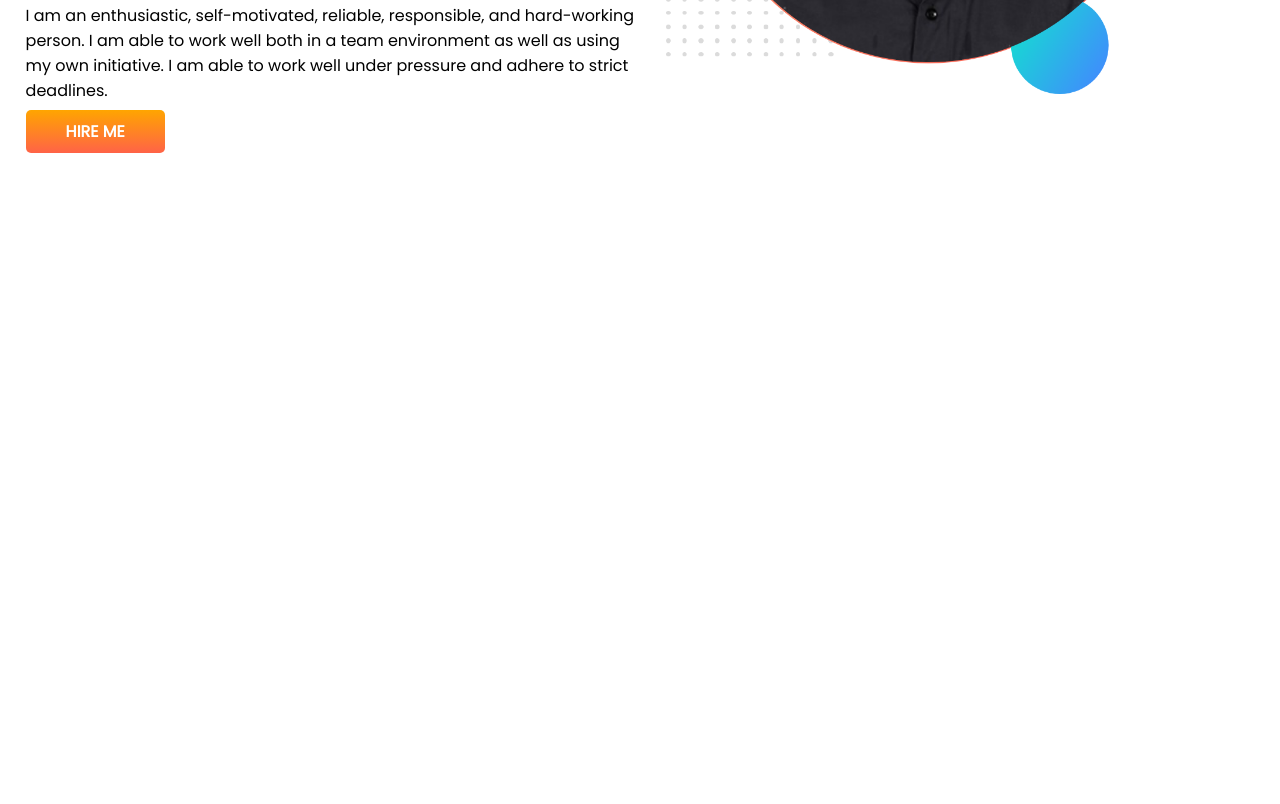
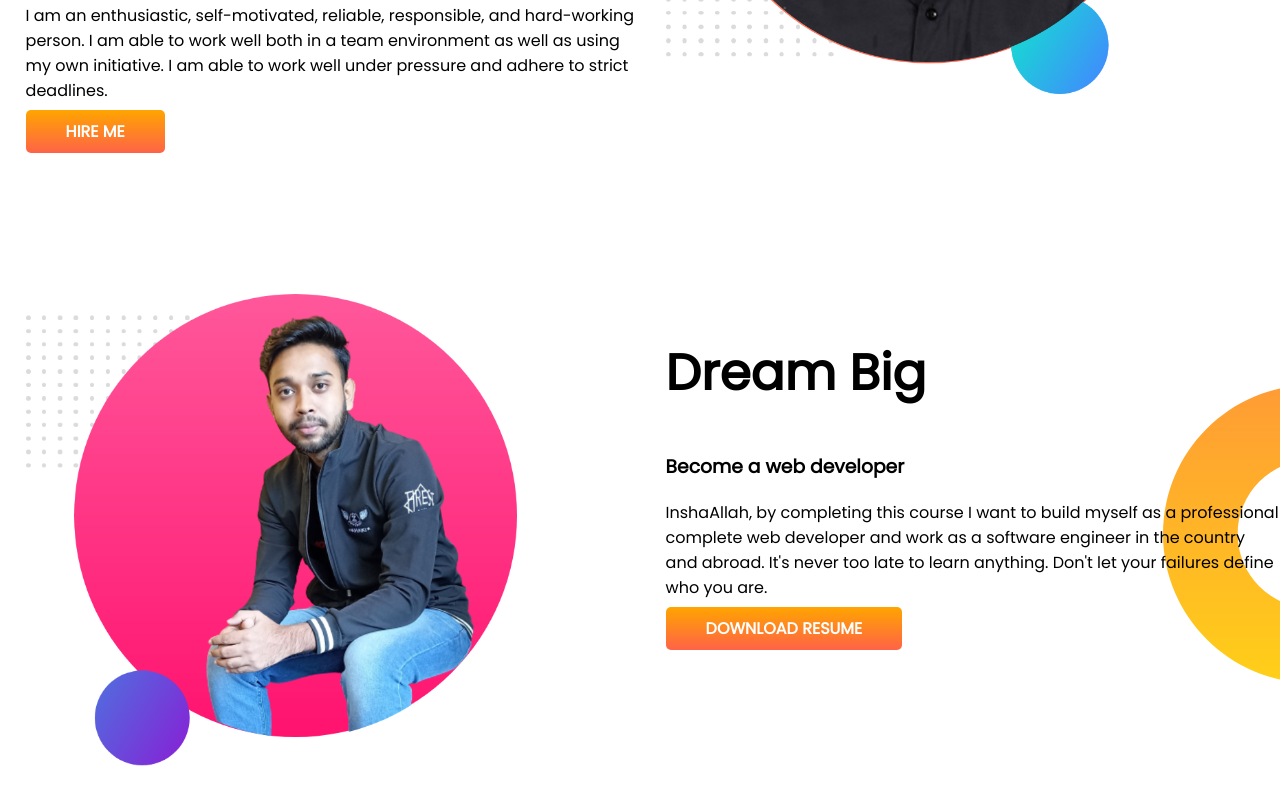
Before and after one commit to mosheurpau/developer-portfolio, a plain HTML site: page index.html in a window 1280 px wide. Shown: the part 394-1198 px from the top of the page. Before the commit the page ends 800 px from the top, so only its background shows below. Drawn offline with Linux system fonts and the light colour scheme.

Commit message:
dream added

```diff
--- a/index.html
+++ b/index.html
@@ -28,6 +28,21 @@
             <img src="images/my-pic.png" alt="">
         </div>
     </section>
+
+    <section class="dream-big">
+        <div class="half-width">
+            <img src="images/my-pic3.png" alt="">
+        </div>
+        <div class="half-width">
+            <h1>Dream Big</h1>
+            <h3>Become a web developer</h3>
+            <p>InshaAllah, by completing this course I want to build myself as a professional complete web developer and
+                work as a software engineer in the country and abroad. It's never too late to learn anything. Don't let
+                your failures define who you are.</p>
+            <a class="link-button" target="_blank" href="">DOWNLOAD RESUME</a>
+        </div>
+
+    </section>
 </body>
 
 </html>
--- a/style.css
+++ b/style.css
@@ -10,6 +10,7 @@ h1{
 }
 section{
     display: flex;
+    margin-bottom: 150px;
 }
 .half-width{
     width: 50%;
@@ -30,3 +31,8 @@ section{
     background-image: url(images/top-banner.png);
     background-repeat: no-repeat;
 }
+.dream-big{
+    background-image: url(images/dream-bg.png);
+    background-repeat: no-repeat;
+    background-position: right;
+}
```
Also changed, not shown: images/my-pic2.png (deleted), images/my-pic3.png (added).
